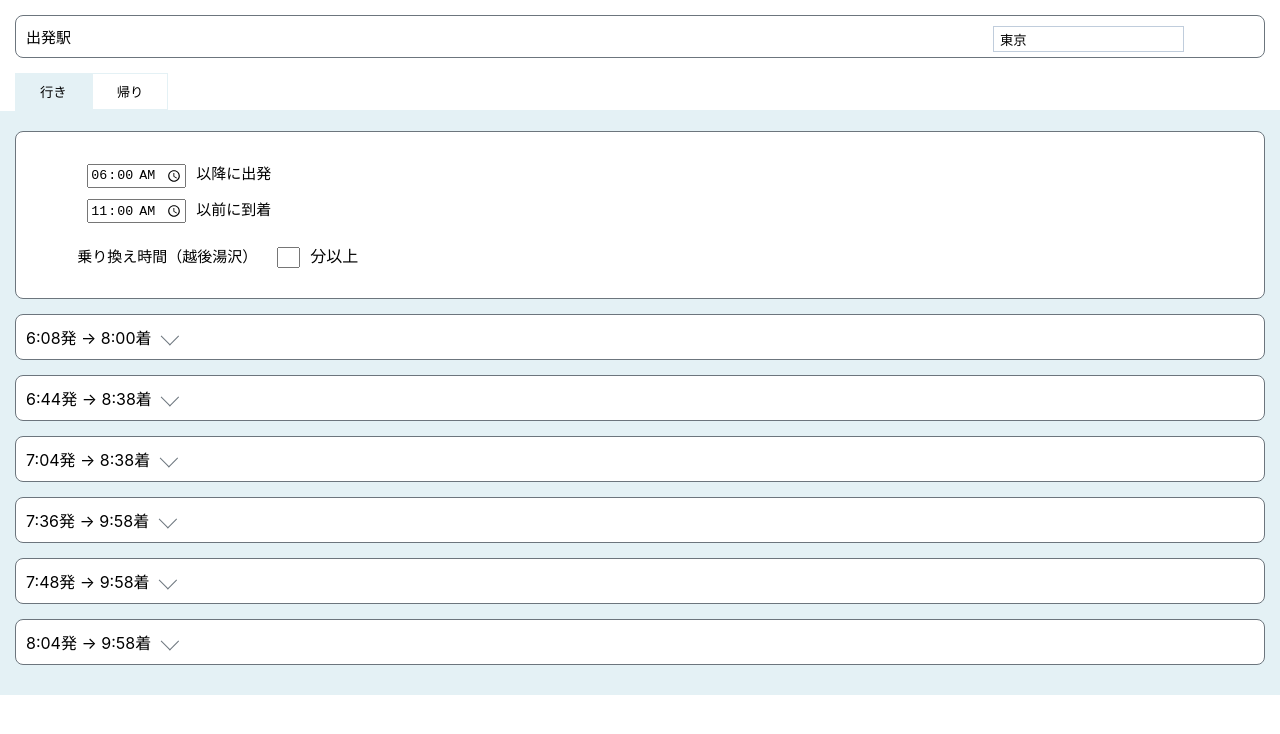
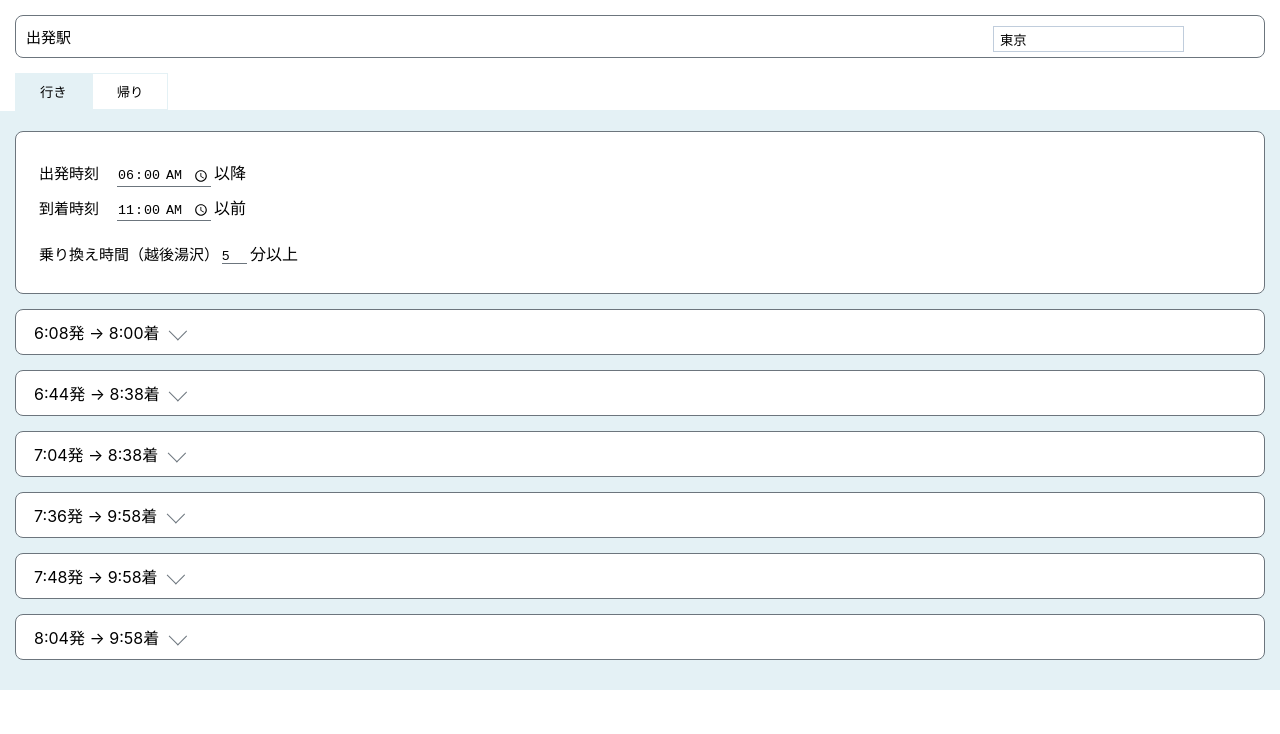
Before and after one commit to knogu/way2ski, a React (Create React App) app: page / in a window 1280 px wide. Shown: the top 734 px of the page. Built offline with nearby package versions, Linux system fonts and the light colour scheme; the HTML template or start-up script is replaced by a standard one.

Commit message:
Clean up margin and paddings in query and results

```diff
--- a/src/App.css
+++ b/src/App.css
@@ -23,7 +23,10 @@
 
 .query-key {
   font-size: 15px;
-  margin: 10px 10px 10px 0px;
+}
+
+.time-query .query-key {
+  margin-right: 15px;
 }
 
 .leg {
@@ -49,17 +52,33 @@ p {
   margin: 10px;
 }
 
+.detailed-query p {
+  margin: 8px;
+}
+
 input {
-  margin-left: 10px;
-  margin-right: 10px;
+	margin: 0;
+	padding: 0;
+	background: none;
+	border: none;
+	border-radius: 0;
+	outline: none;
+	-webkit-appearance: none;
+	-moz-appearance: none;
+	appearance: none;
 }
 
 .transit-query input {
-  width: 15px;
+  width: 25px;
+}
+
+input {
+  border-bottom: 1px solid #6C757D;
+  margin: 0 3px;
 }
 
 .detailed-query {
-  padding: 10px 4% 10px 4%;
+  padding: 8px 15px;
 }
 
 .detailed-query button {
@@ -121,6 +140,10 @@ button{
   transform: translateY(25%) rotate(-45deg);
 }
 
+.summary p {
+  padding-left: 8px
+}
+
 .tab-container {
   border-bottom: 1px solid #e4f1f5;
   margin-left: 15px;
--- a/src/components/Query.tsx
+++ b/src/components/Query.tsx
@@ -58,8 +58,8 @@ export const QueryCmp = (props: QueryProps) => {
     return (
         <>
             <div className="time-query query-group">
-              <p> <input id="departAfter" type="time" onChange={handleDepartChange} value={date2inputVal(curQuery.departAfter)}></input><label htmlFor="departAfter" className="query-key">以降に出発</label></p>
-              <p><input id="arriveBefore" type="time" onChange={handleArriveChange} value={date2inputVal(curQuery.arriveBefore)}></input><label htmlFor="arriveBefore" className="query-key">以前に到着</label></p>
+              <p><label htmlFor="departAfter" className="query-key">出発時刻</label><input id="departAfter" type="time" onChange={handleDepartChange} value={date2inputVal(curQuery.departAfter)}></input><label htmlFor="departAfter">以降</label></p>
+              <p><label htmlFor="arriveBefore" className="query-key">到着時刻</label><input id="arriveBefore" type="time" onChange={handleArriveChange} value={date2inputVal(curQuery.arriveBefore)}></input><label htmlFor="arriveBefore">以前</label></p>
             </div>
 
             <div className="transit-query">
```
